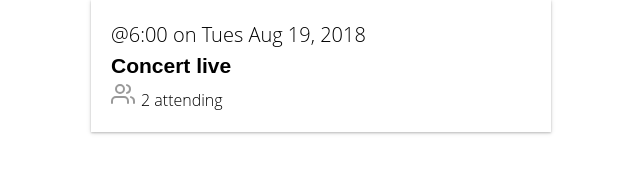
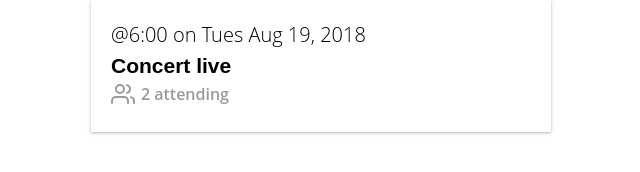
Before and after one commit to marnelfr/vuejs, a Vue app: page / in a window 1280 px wide. Shown: the part 202-374 px from the top of the page, without its empty margins (319-959 px from the left). Built offline with nearby package versions, Linux system fonts and the light colour scheme.

Commit message:
Using slot

```diff
--- a/src/components/EventCard.vue
+++ b/src/components/EventCard.vue
@@ -5,8 +5,7 @@
       @{{ event.time }} on {{ event.date }}
     </span>
     <h4 class="title">{{ event.title }}</h4>
-    <Icon name="users" />
-    <span>{{ event.attendees.length }} attending</span>
+    <Icon name="users">{{ event.attendees.length }} attending</Icon>
   </div>
 </router-link>
 </template>
--- a/src/components/base/BaseIcon.vue
+++ b/src/components/base/BaseIcon.vue
@@ -3,6 +3,7 @@
   <svg class="icon" :width="width" :height="height">
     <use v-bind="{'xlink:href':'/feather-sprite.svg#'+name}" />
   </svg>
+  <slot></slot>
 </div>
 </template>
 
```
Also changed, not shown: 1 other file (tests, documents, lock files or other folders).
